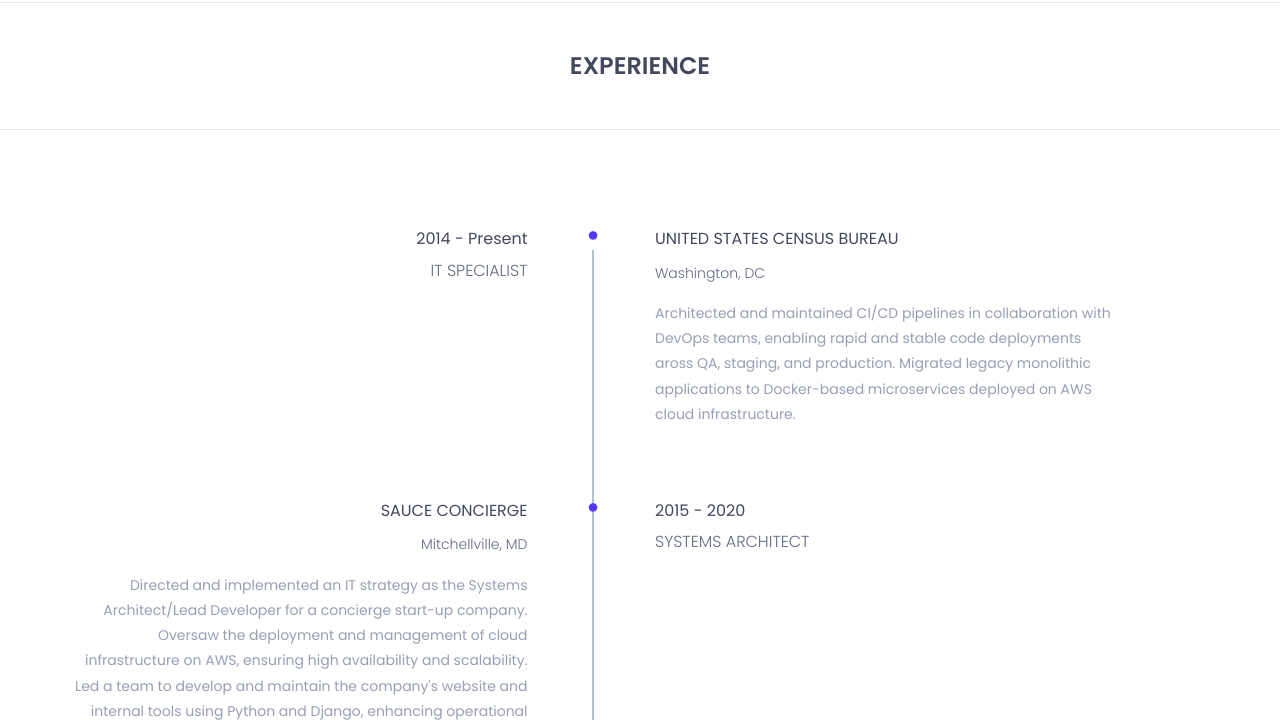
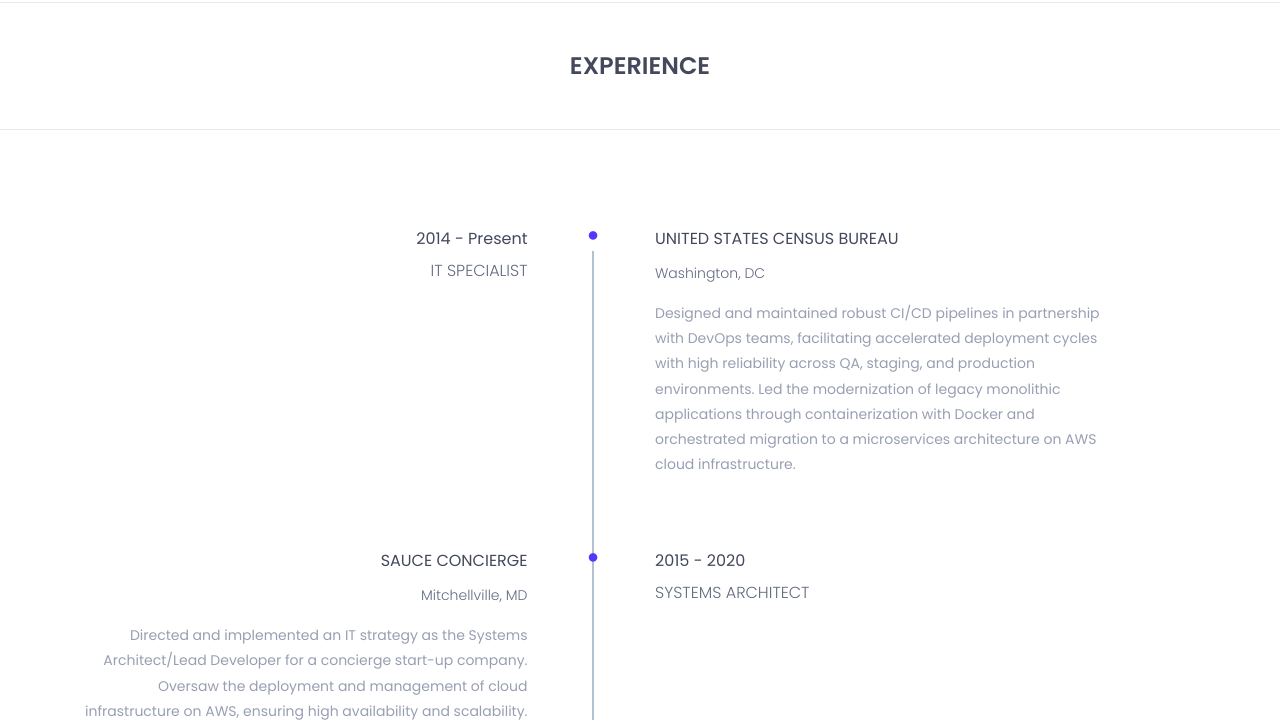
Before and after one commit to rdavis051/resume-browny, a Flask app: page / in a window 1280 px wide. Shown: the part 3030-3750 px from the top of the page. Run offline with Flask 3, Linux system fonts and the light colour scheme; some libraries are stand-ins or nearby versions.

Commit message:
Updating Census Bureau Experience section.

```diff
--- a/templates/index.html
+++ b/templates/index.html
@@ -420,7 +420,7 @@
 														</h4>
 														<h5>washington, DC</h5>
 														<p class="description">
-															Architected and maintained CI/CD pipelines in collaboration with DevOps teams, enabling rapid and stable code deployments aross QA, staging, and production. Migrated legacy monolithic applications to Docker-based microservices deployed on AWS cloud infrastructure.
+															Designed and maintained robust CI/CD pipelines in partnership with DevOps teams, facilitating accelerated deployment cycles with high reliability across QA, staging, and production environments. Led the modernization of legacy monolithic applications through containerization with Docker and orchestrated migration to a microservices architecture on AWS cloud infrastructure.
 														</p>
 													</div><!--/.timeline-content-->
 												</div><!--/.timeline-->
```
